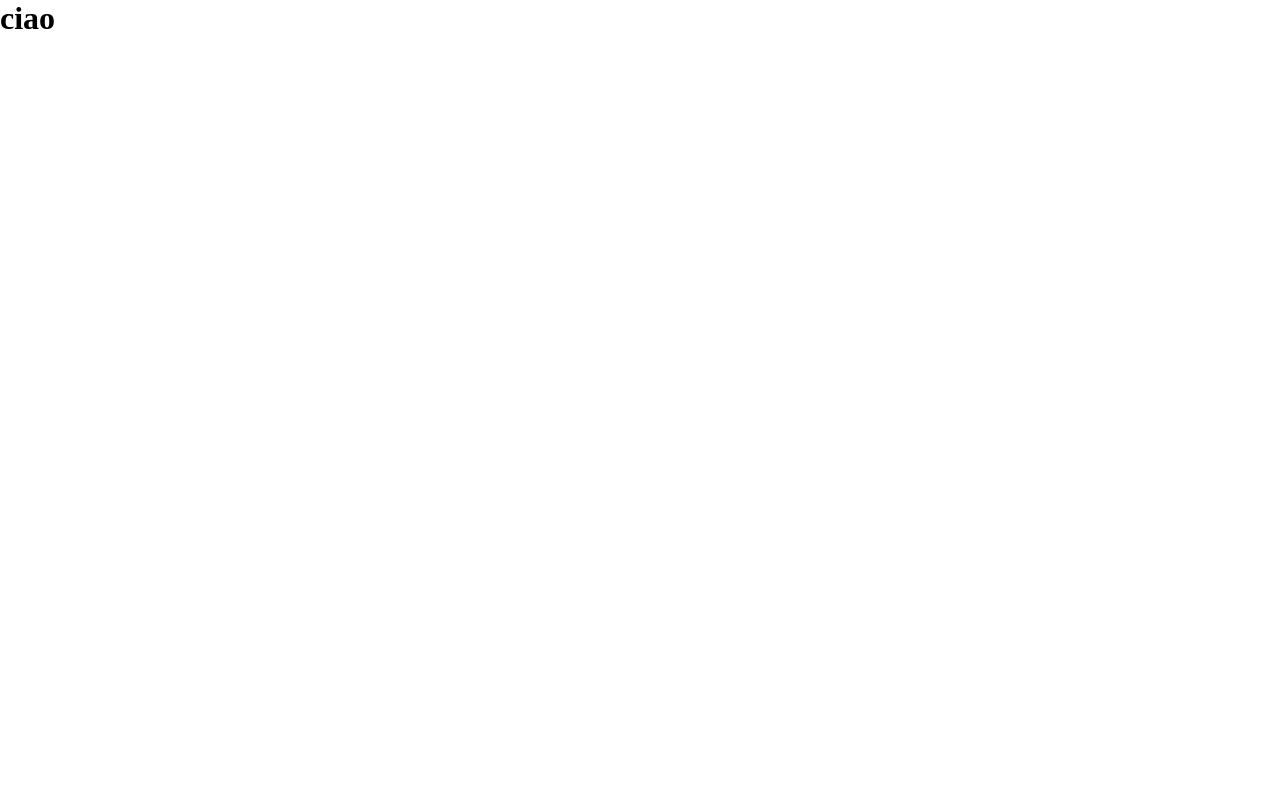
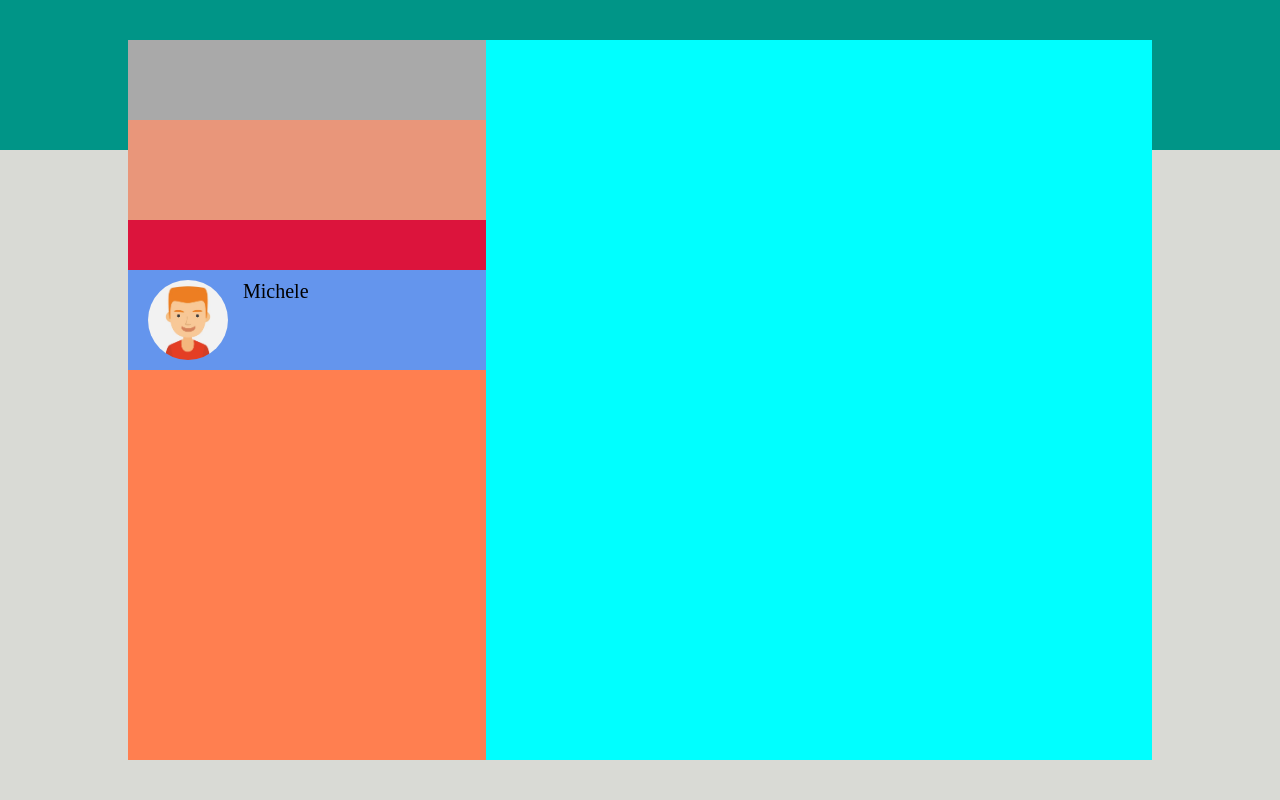
Before and after one commit to AlessioBottin/vue-boolzapp, a plain HTML site: page milestone 1/index.html in a window 1280 px wide. Drawn offline with nearby package versions, Linux system fonts and the light colour scheme.

Commit message:
left column tested

```diff
--- a/milestone 1/css/style.css
+++ b/milestone 1/css/style.css
@@ -14,3 +14,116 @@ ul {
 }
 
 /* COMMON  */
+.icon {
+    color: rgb(192, 192, 192);
+}
+
+.app-wrapper {
+    width: 100%;
+    height: 100vh;
+    position: relative;
+    overflow: hidden;
+    min-width: 956px;
+}
+
+/* Background */
+.green-rectangle {
+    background-color: #009587;
+    height: 150px;
+    width: 100%;
+}
+
+.gradient-rectangle {
+    background-color: #d9dad5;
+    height: calc(100vh - 150px);
+    width: 100%;
+}
+
+/* App container  */
+.app-container {
+    height: calc(100vh - 80px);
+    width: 80%;
+    margin: auto;
+    position: absolute;
+    top: 50%;
+    left: 50%;
+    transform: translate(-50%, -50%);
+    display: flex;
+    flex-direction: row;
+    overflow: hidden;
+
+    /* test  */
+    background-color: pink;
+}
+
+/* Left column  */
+.col-l {
+    width: 35%;
+    height: 100%;
+
+    /* tst  */
+    background-color: purple;
+}
+
+
+/* User bar  */
+.user-bar {
+    height: 80px;
+
+    /* test  */
+    background-color: darkgray;
+}
+
+/* Notifications bar  */
+.notifications-bar {
+    height: 100px;
+
+    /* test  */
+    background-color: darksalmon;
+}
+
+/* Search bar  */
+.search-bar {
+    height: 50px;
+
+    /* test  */
+    background-color: crimson;
+}
+
+/* Chats  */
+.chats {
+    height: calc(100% - 230px);
+
+    /* test  */
+    background-color: coral;
+}
+
+.chats ul {
+    height: 100%;
+    overflow-y: auto;
+}
+
+.chats ul li {
+    height: 100px;
+    display: flex;
+    flex-direction: row;
+    padding: 10px 20px;
+    font-size: 20px;
+
+    /* test  */
+    background-color: cornflowerblue;
+}
+
+.chats ul li img {
+    height: 80px;
+    border-radius: 50%;
+    margin-right: 15px;
+}
+/* RIGHT COLUMN  */
+.col-r {
+    width: 65%;
+    height: 100%;
+
+    /* test  */
+    background-color: cyan;
+}
--- a/milestone 1/index.html
+++ b/milestone 1/index.html
@@ -13,9 +13,62 @@
 </head>
 <body>
 
-    <div id="root">
-        <h1>ciao</h1>
+    <div class="app-wrapper">
+
+        <div id="root">
+
+            <!-- Background  -->
+            <div class="background">
+                <div class="green-rectangle"></div>
+                <div class="gradient-rectangle"></div>
+            </div>
+
+            <!-- App Container  -->
+            <div class="app-container">
+
+                <!-- Left column  -->
+                <div class="col-l">
+
+                    <!-- User bar  -->
+                    <div class="user-bar">
+
+                    </div>
+
+                    <!-- Notifications bar  -->
+                    <div class="notifications-bar">
+
+                    </div>
+
+                    <!-- Search Bar  -->
+                    <div class="search-bar">
+
+                    </div>
+
+                    <!-- Chats  -->
+                    <div class="chats">
+                        <ul>
+
+                            <!-- Single chat  -->
+                            <li class="single-chat">
+                                <img src="img/avatar_1.jpg" alt="user1">
+                                Michele
+                            </li>
+
+                        </ul>
+                    </div>
+
+                </div>
+
+                <!-- Right column  -->
+                <div class="col-r"></div>
+            </div>
+
+        </div>
+
     </div>
+
+
+
 
     <script src="https://unpkg.com/dayjs@1.8.21/dayjs.min.js"></script>
     <script type="text/javascript" src="js/script.js"></script>
```
